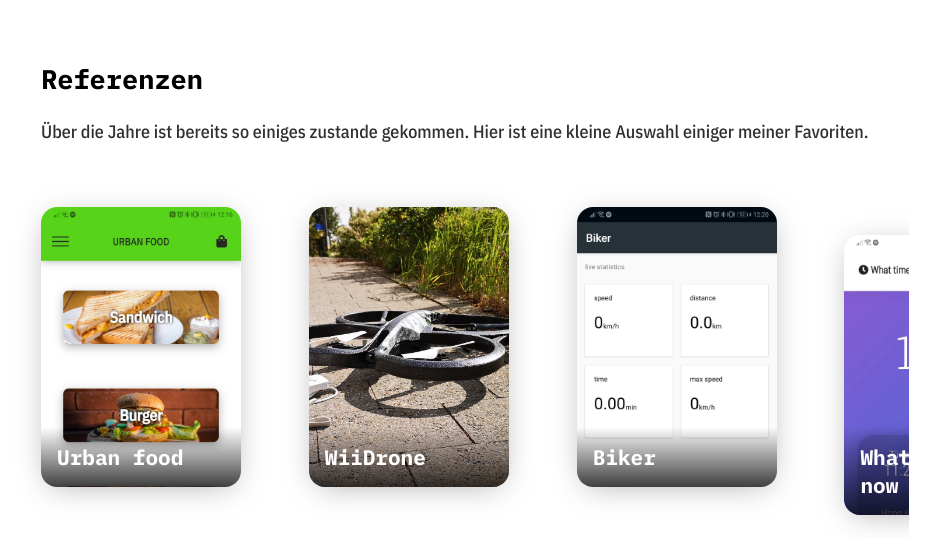
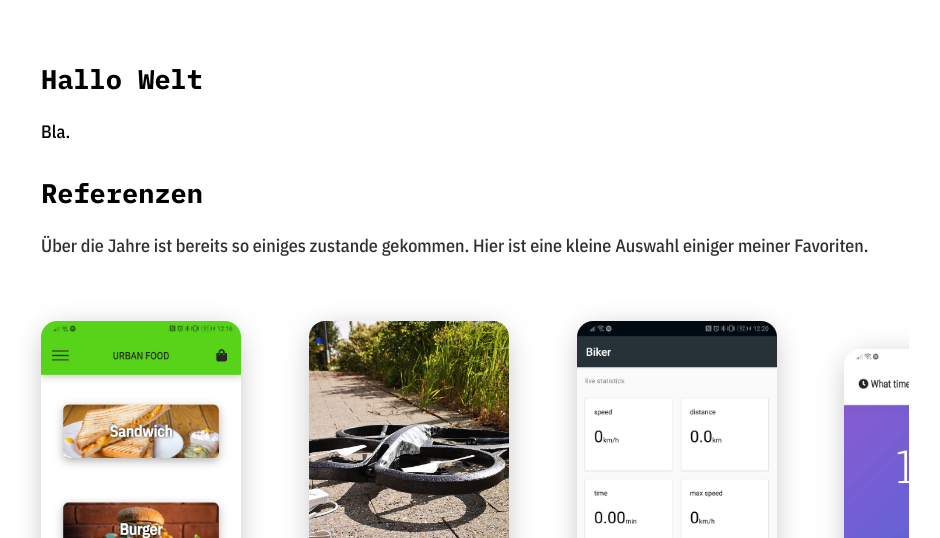
Before and after one commit to 2e12/homepage, a plain HTML site: page index.html in a window 1280 px wide. Shown: the part 248-786 px from the top of the page, without its empty margins (181-1121 px from the left). Drawn offline with nearby package versions, Linux system fonts and the light colour scheme.

Commit message:
Add new section.
Because.

```diff
--- a/index.html
+++ b/index.html
@@ -19,6 +19,9 @@
             <p>Ich absolviere derzeit die Lehre als Softwareentwickler. Nebenbei interessiere ich mich sehr für das aktuelle Weltgeschehen.</p>
           </div>
           <div class="section fadein">
+		<h2>Hallo Welt</h2>
+		Bla.
+
             <h2>Referenzen</h2>
             <p>Über die Jahre ist bereits so einiges zustande gekommen. Hier ist eine kleine Auswahl einiger meiner Favoriten.</p>
           </div>
```
